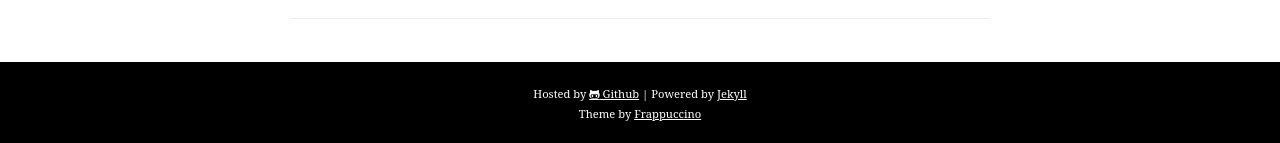
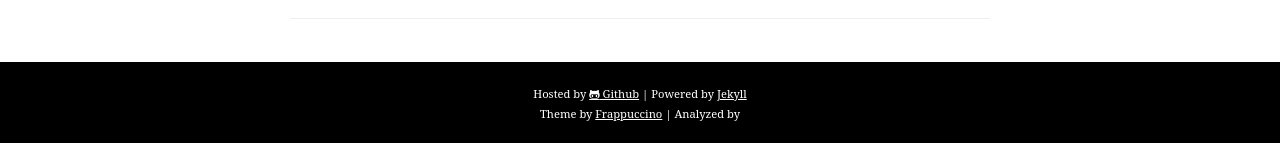
Before and after one commit to moosewoler/moosewoler.github.io, a Jekyll site: the page built from index.html, in a window 1280 px wide. Shown: the part 1708-1851 px from the top of the page. Built offline with Jekyll 4.4.1, drawn with Linux system fonts in a browser that asks for light colours; some web fonts are replaced; Markdown is read by kramdown in place of the engine named in the settings; the list of posts is cut into pages by our own code; comment, search, counter and statistics services are not loaded.

Commit message:
Update default.html
minor revision

```diff
--- a/_layouts/default.html
+++ b/_layouts/default.html
@@ -46,8 +46,8 @@
 
 		<div class="container">
             Hosted by <a href="http://github.com"><i class="icon-github-alt"></i> Github</a> | Powered by <a href="">Jekyll</a><br>
-            Theme by <a href="http://richbray.me/frap/">Frappuccino</a><br>
-            <script type="text/javascript">var cnzz_protocol = (("https:" == document.location.protocol) ? " https://" : " http://");document.write(unescape("%3Cspan id='cnzz_stat_icon_1253560441'%3E%3C/span%3E%3Cscript src='" + cnzz_protocol + "s4.cnzz.com/z_stat.php%3Fid%3D1253560441%26show%3Dpic' type='text/javascript'%3E%3C/script%3E"));</script>
+            Theme by <a href="http://richbray.me/frap/">Frappuccino</a> | Analyzed by
+            <script type="text/javascript">var cnzz_protocol = (("https:" == document.location.protocol) ? " https://" : " http://");document.write(unescape("%3Cspan id='cnzz_stat_icon_1253560441'%3E%3C/span%3E%3Cscript src='" + cnzz_protocol + "s4.cnzz.com/z_stat.php%3Fid%3D1253560441' type='text/javascript'%3E%3C/script%3E"));</script>
 		</div>
 	</footer>
 
```
